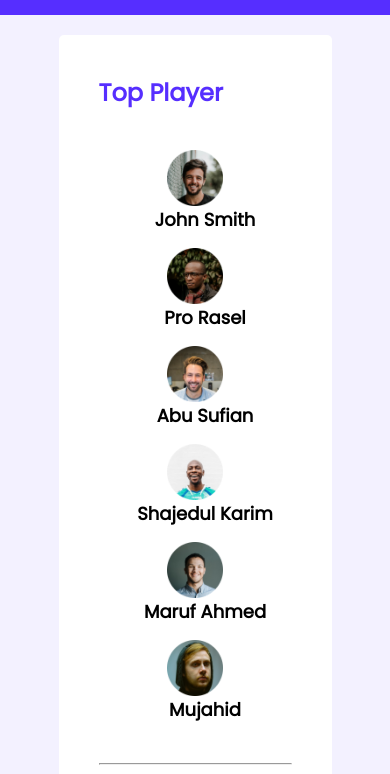
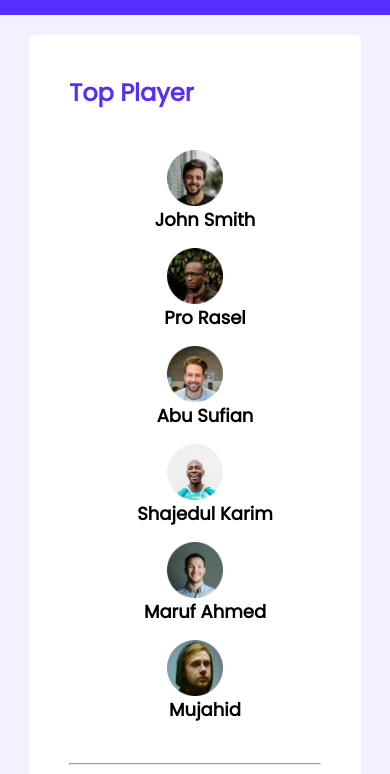
Before and after one commit to Programmer-Mehadi/leader-board, a plain HTML site: page index.html in a window 390 px wide. Shown: the part 70-844 px from the top of the page. Drawn offline with Linux system fonts and the light colour scheme.

Commit message:
width solve

```diff
--- a/style/style.css
+++ b/style/style.css
@@ -209,6 +209,9 @@ main {
 /* Lates course section end */
 /* Media query form small device */
 @media screen and (max-width: 688px) {
+  main {
+    width: 85%;
+  }
   .players,
   .blogs,
   .courses {
```
